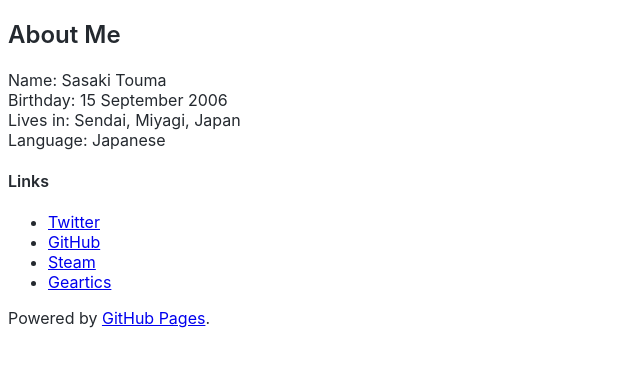
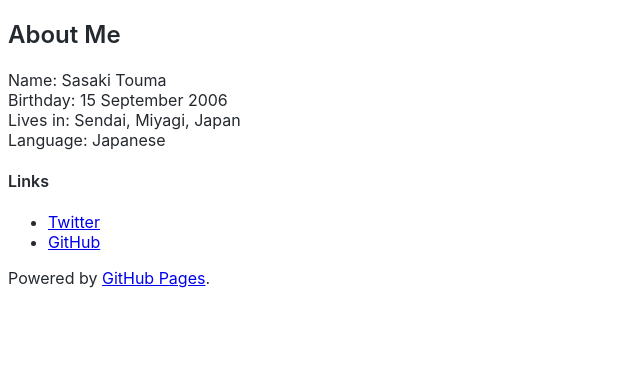
Before and after one commit to t-sasaki915/t-sasaki-net, a Jekyll site: the page built from docs/index.md, in a window 1280 px wide. Shown: the top 367 px of the page, without its empty margins (0-640 px from the left). Built offline with Jekyll 4.4.1, drawn with Linux system fonts in a browser that asks for light colours; Markdown is read by kramdown in place of the engine named in the settings.

Commit message:
Update index.md

```diff
--- a/docs/index.md
+++ b/docs/index.md
@@ -13,5 +13,3 @@ Language: Japanese
 #### Links
 * [Twitter](https://twitter.com/tsasaki915)
 * [GitHub](https://github.com/t-sasaki915)
-* [Steam](https://steamcommunity.com/profiles/76561199242758778)
-* [Geartics](https://www.geartics.com/tsasaki915)
```
